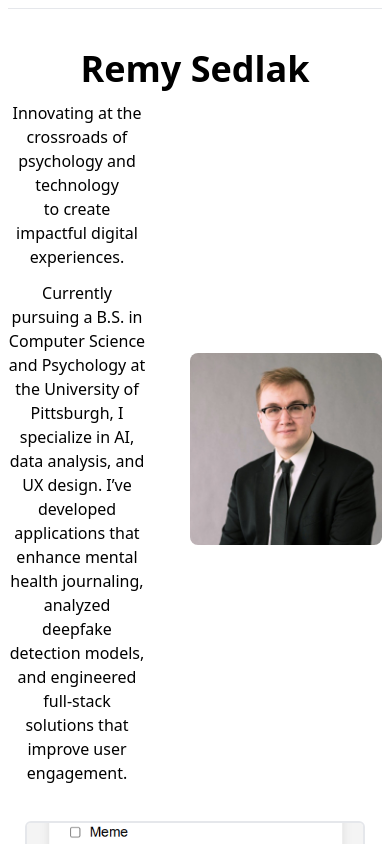
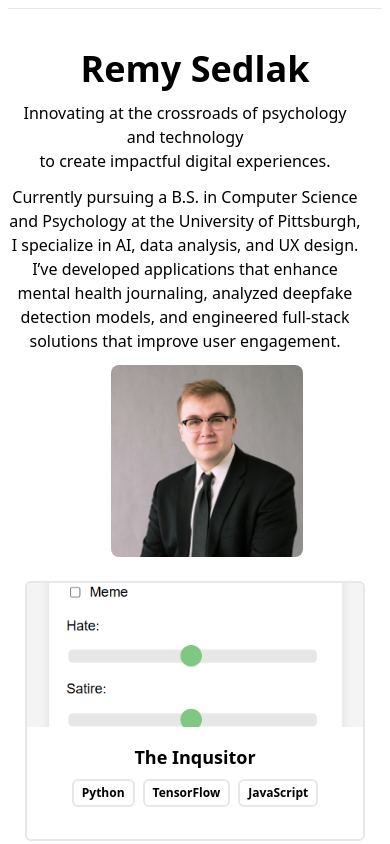
Before and after one commit to remysedlak/portfolio, a React (Vite) app: page / in a window 390 px wide. Shown: the top 844 px of the page. Built offline with nearby package versions, Linux system fonts and the light colour scheme.

Commit message:
actually fixed responsive flex of self image

```diff
--- a/src/App.jsx
+++ b/src/App.jsx
@@ -27,6 +27,7 @@ function App() {
           <hr/>
 
           <Intro />
+
           <div id="portfolio">
             <Portfolio />
           </div>
--- a/src/components/Intro.jsx
+++ b/src/components/Intro.jsx
@@ -6,7 +6,7 @@ function Intro() {
                 flex-col text-center pt-10 pb-6">
             <h1 className="block lg:hidden text-4xl md:text-7xl mb-3
                     md:mb-6 font-bold">Remy Sedlak</h1>
-            <div className="flex sm:flex-col md:flex-col lg:flex-row xl:flex-row justify-between items-center">
+            <div className="flex flex-col sm:flex-col md:flex-col lg:flex-row xl:flex-row justify-between items-center">
                 <div className=" flex flex-col justify-around pr-5">
                     <p className="text-base md:text-xl mb-3 font-medium">
                     Innovating at the crossroads of psychology and technology
@@ -24,6 +24,7 @@ function Intro() {
                 </div>
                 <img src="/assets/me.jpg" alt="Remy Sedlak" className="w-48 h-48 rounded-lg ml-6" />
 
+
             </div>
         </div>
     );
```
